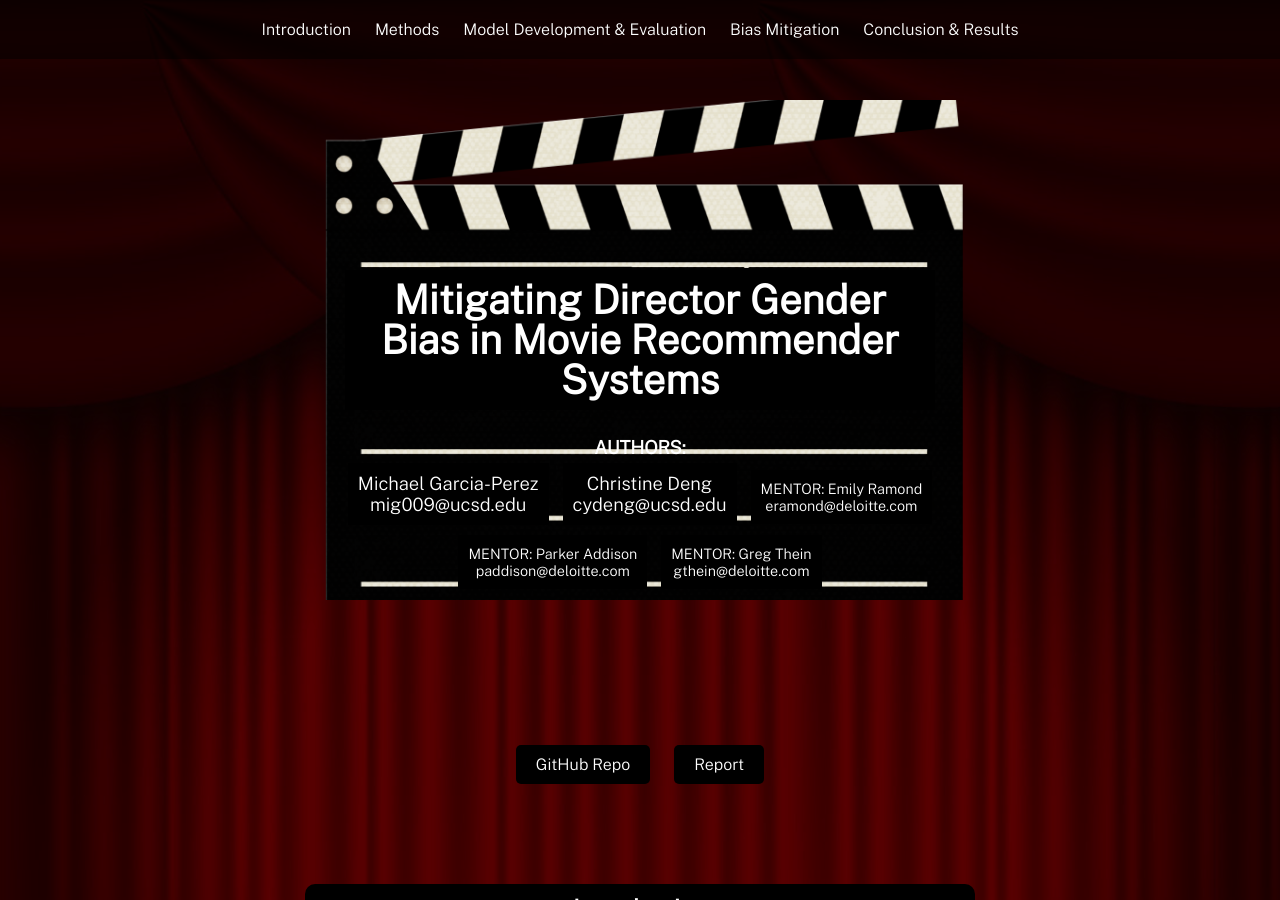
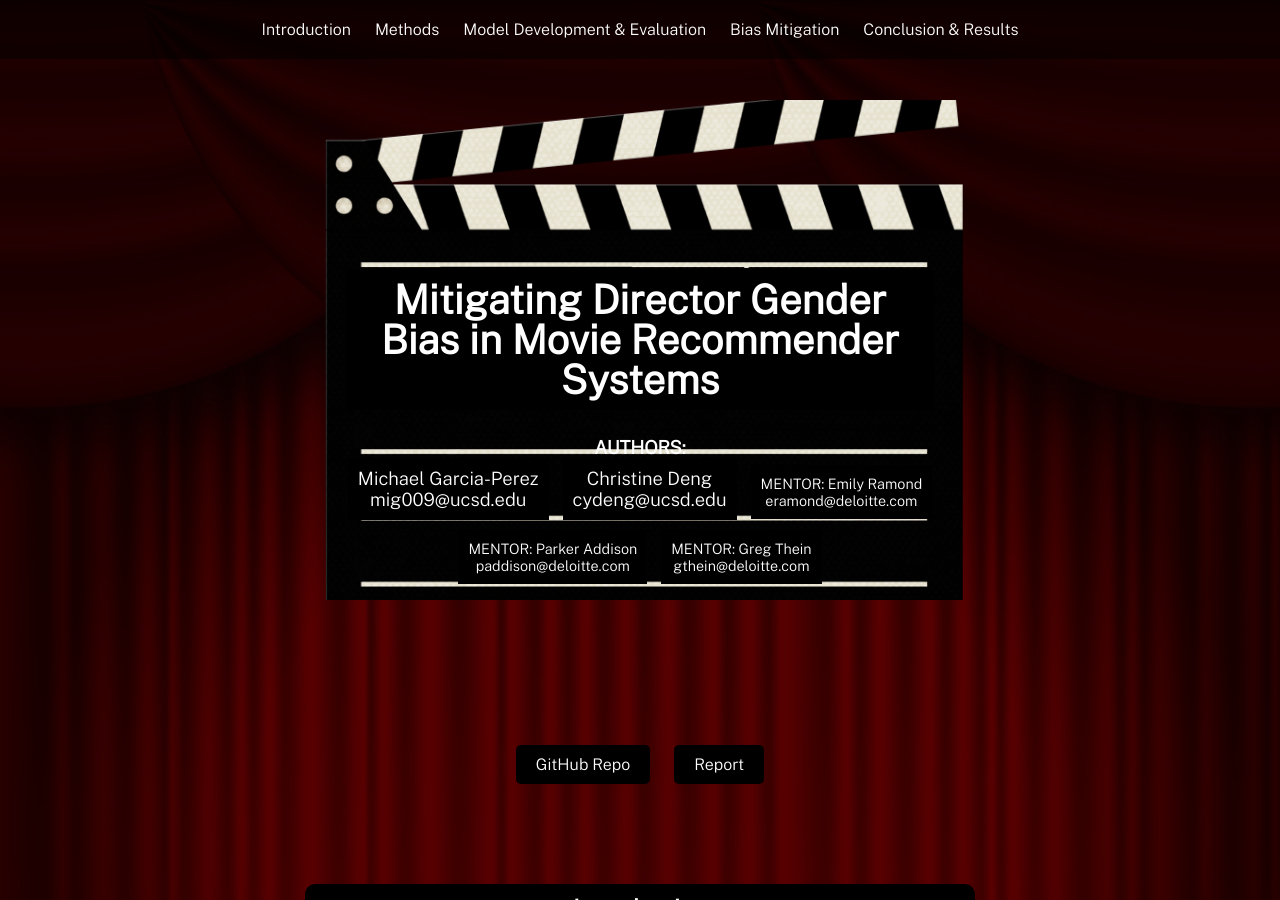
Before and after one commit to michael-garciaperez/DSC180A-Methodology-5, a Jekyll site: the page built from index.md, in a window 1280 px wide and 900 px high. Built offline with Jekyll 4.4.1, drawn with Linux system fonts in a browser that asks for light colours.

Commit message:
Update default.html

```diff
--- a/_layouts/default.html
+++ b/_layouts/default.html
@@ -46,7 +46,7 @@
     <div class="clapboard-image"></div>
 
     <div class="author-mentor-container">
-      <h2 style="font-size: 1.15em; margin-bottom: 0px;">AUTHORS:</h2>
+      <h2 style="font-size: 1.15em; margin-bottom: -5px;">AUTHORS:</h2>
       <p style="font-size: 1.15em;">Michael Garcia-Perez<br>mig009@ucsd.edu</p>
       <p style="font-size: 1.15em;">Christine Deng<br>cydeng@ucsd.edu</p>
       <p style="font-size: 0.9em;">MENTOR: Emily Ramond<br>eramond@deloitte.com</p>
```
